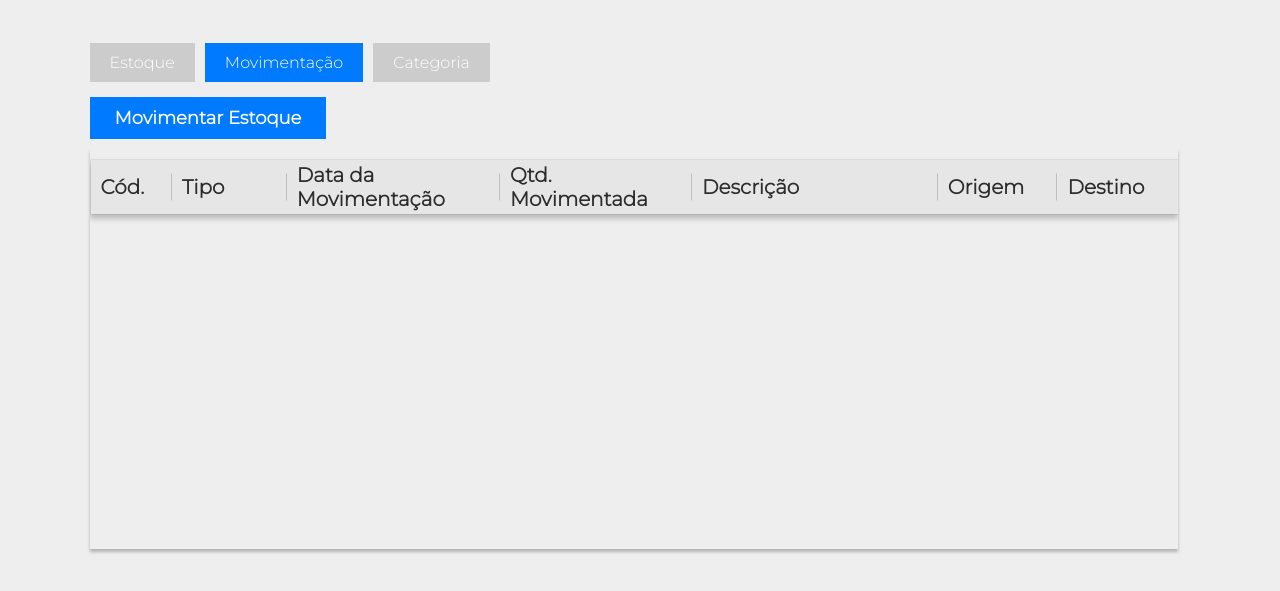
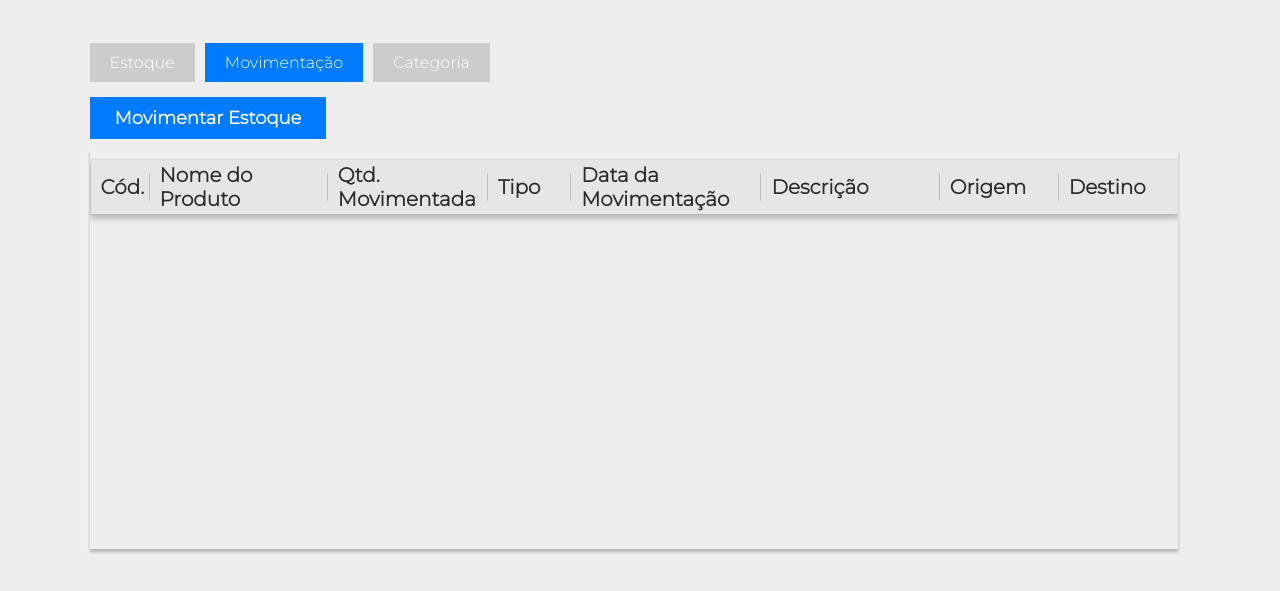
Before and after one commit to icl00ud/stash-master, a website: page src/pages/stock/stock.html in a window 1280 px wide. Both pictures are taken after a click on the link "Movimentação". Shown: the part 171-762 px from the top of the page. Drawn offline with Linux system fonts and the light colour scheme; no server answers; files whose address does not match are found by name.

Commit message:
Fixed movement tab

```diff
--- a/src/pages/stock/stock.html
+++ b/src/pages/stock/stock.html
@@ -104,12 +104,13 @@
                 <thead>
                   <tr>
                     <th style="width: 5%;">Cód.</th>
+                    <th style="width: 15%;">Nome do Produto</th>
+                    <th style="width: 12%;">Qtd. Movimentada</th>
                     <th style="width: 7%;">Tipo</th>
-                    <th style="width: 10%;">Data da Movimentação</th>
-                    <th style="width: 8%;">Qtd. Movimentada</th>
+                    <th style="width: 16%;">Data da Movimentação</th>
                     <th style="width: 15%;">Descrição</th>
-                    <th style="width: 6%;">Origem</th>
-                    <th style="width: 6%;">Destino</th>
+                    <th style="width: 10%;">Origem</th>
+                    <th style="width: 10%;">Destino</th>
                   </tr>
                 </thead>
                 <tbody id="movement-items"></tbody>
--- a/src/pages/stock/stock.js
+++ b/src/pages/stock/stock.js
@@ -15,7 +15,7 @@ var categoryContent = document.getElementById("category-content");
 var title = document.getElementById("title");
 
 const productColumns = ["idProduct", "nome", "qtdEstoque", "unidMedida", "preco", "dtCreation"];
-const movementColumns = ["idMovement", "type", "date", "quantityMoved", "description", "origin", "destination"];
+const movementColumns = ["idMovement", "nome", "quantityMoved", "type", "date", "description", "origin", "destination"];
 const categoryColumns = ["idCategory", "category", "description", "dtCreation"];
 
 stockTab.addEventListener("click", () => {
```
Also changed, not shown: src/services/handlers/movementHandler.js (+16 -2 lines).
